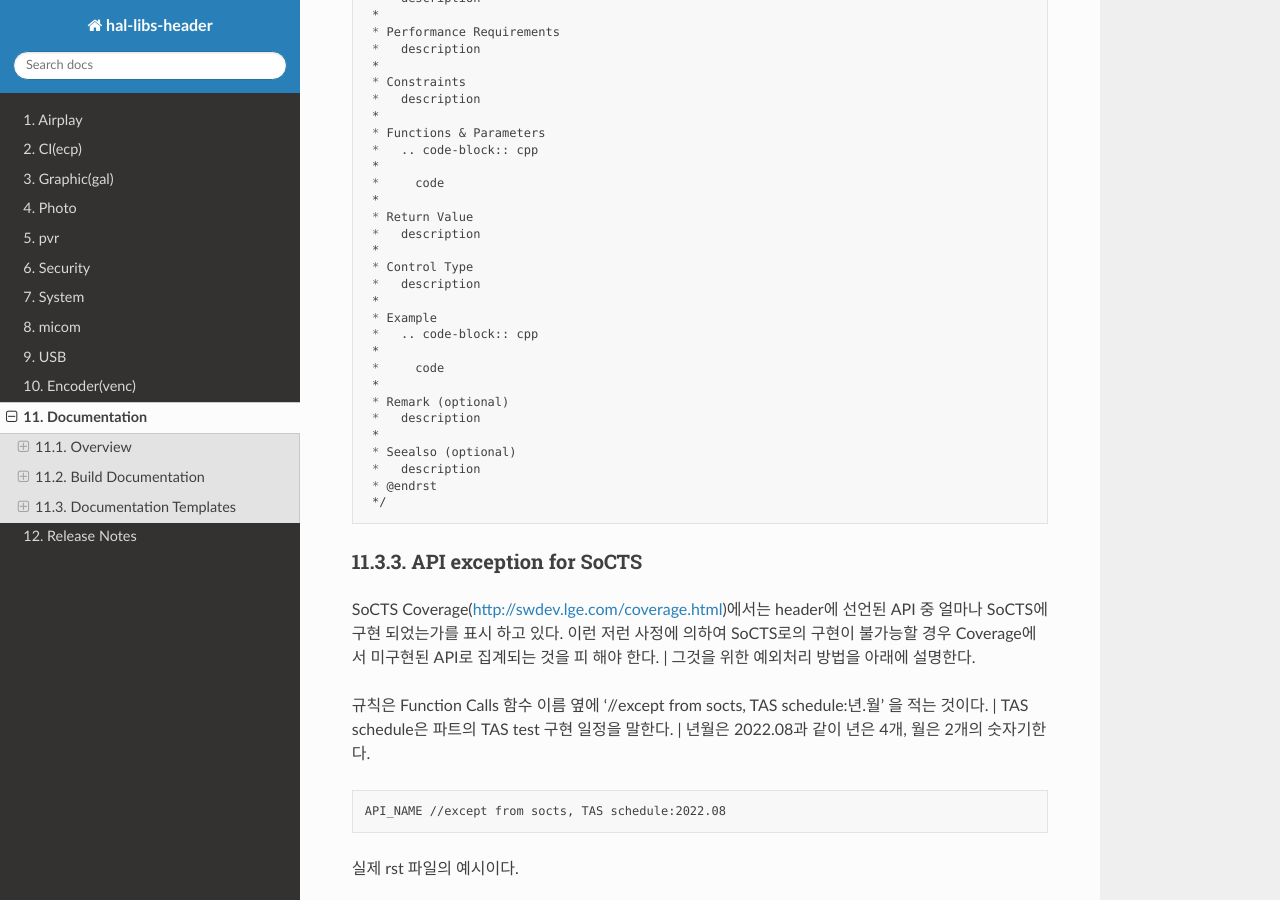
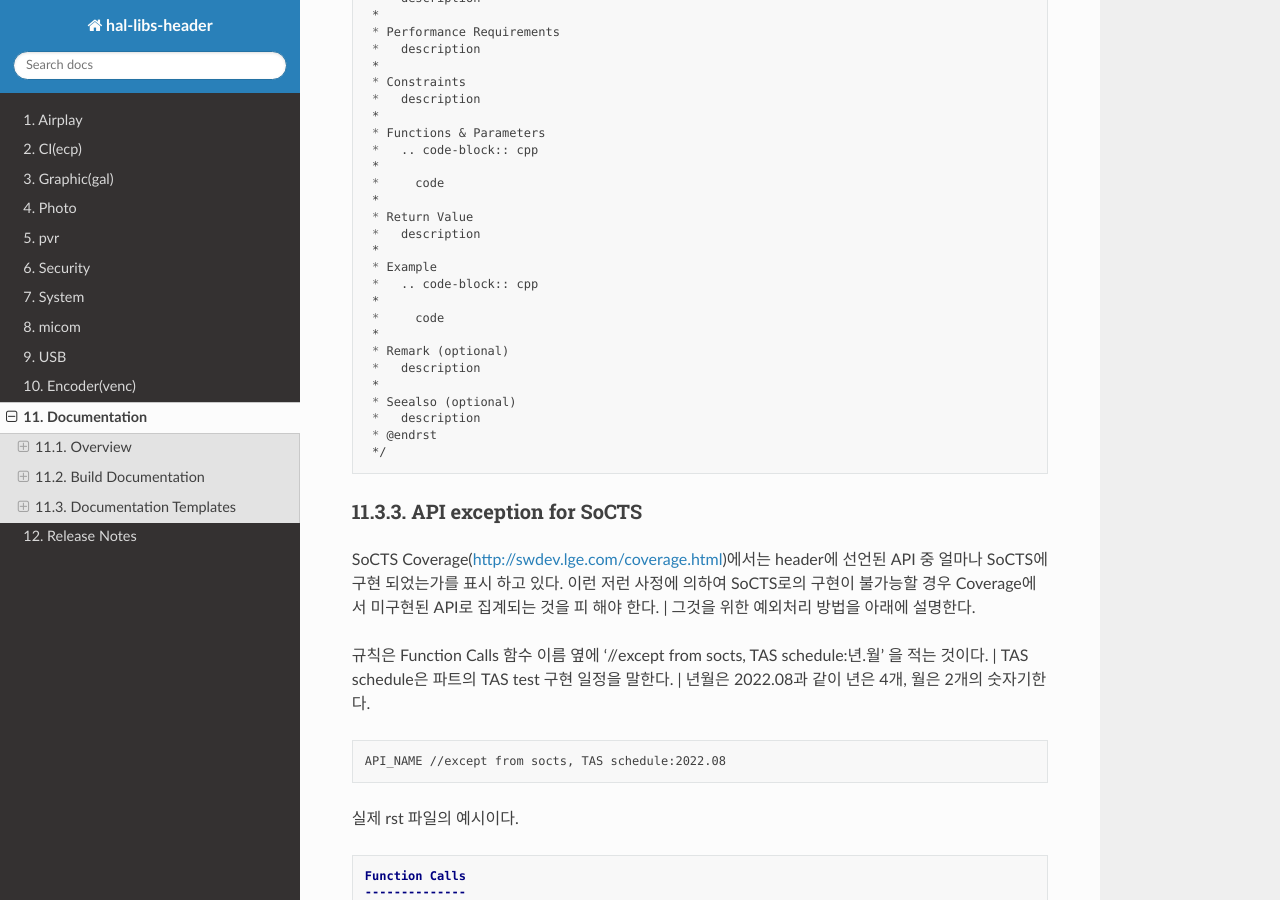
Before and after one commit to donguree/hal-libs-header, a Sphinx documentation site: the page built from Documentation/source/documentation.rst, in a window 1280 px wide and 900 px high, scrolled down 6848 px. Built offline with Sphinx 7.4.7 and the Read the Docs theme 2.0.0, drawn with Linux system fonts in a browser that asks for light colours; pages that are not in the unit, such as notebooks, are missing from menus.

Commit message:
Modify function description guide
:Release Notes:
Modify function description guide

:Detailed Notes:
Modify function description guide

Target branch: [master]
Request & agreed with all SoC Vendor. [yes]
Update linuxtv-ext Interface I/G: no
Update SoCTS Producer manual: no

:Testing Performed:
Update SoCTS Code-Review : no

:Issues Addressed:
[TVPLAT-188951]

Change-Id: I698333f86f8649623ef6aff0e8c90e714269096d

```diff
--- a/Documentation/source/documentation.rst
+++ b/Documentation/source/documentation.rst
@@ -367,9 +367,6 @@ Function & ioctl() API
    * Return Value
    *   description
    *
-   * Control Type
-   *   description
-   *
    * Example
    *   .. code-block:: cpp
    *
```
Also changed, not shown: 1 other file.
